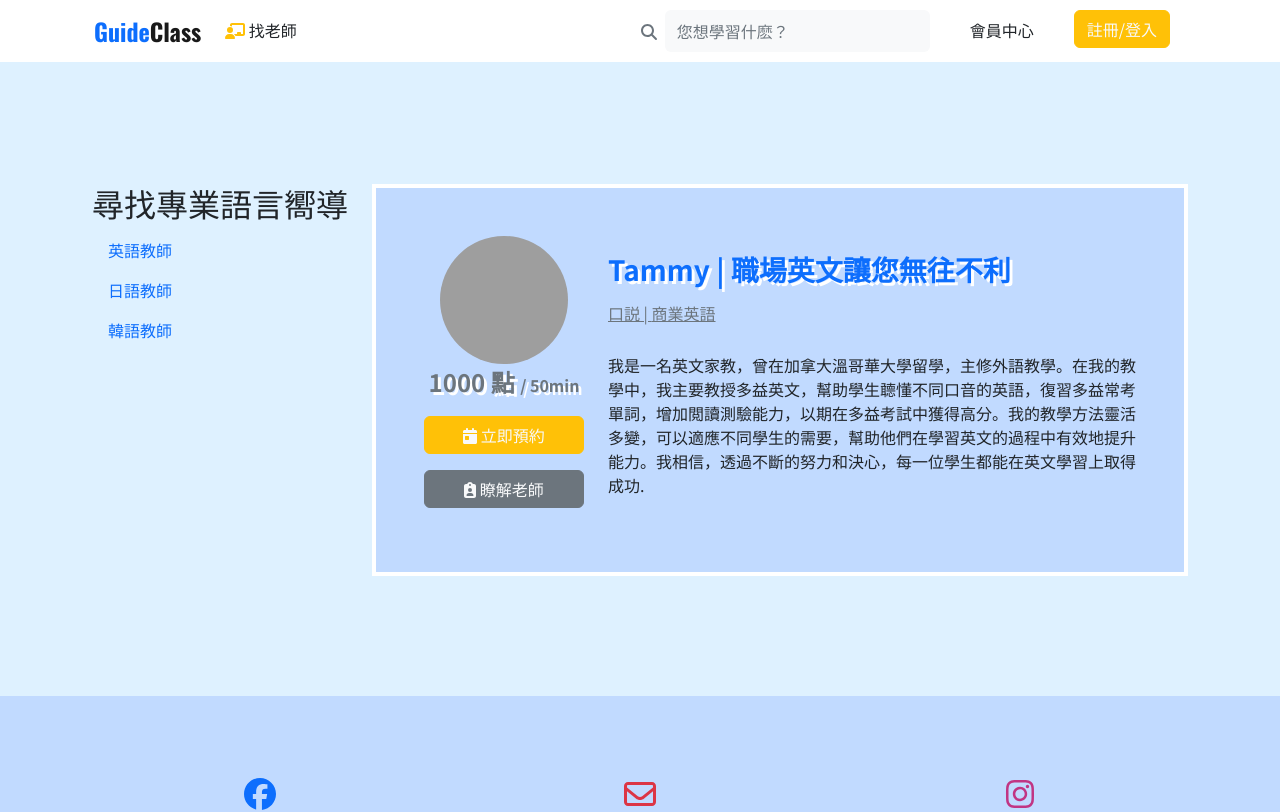
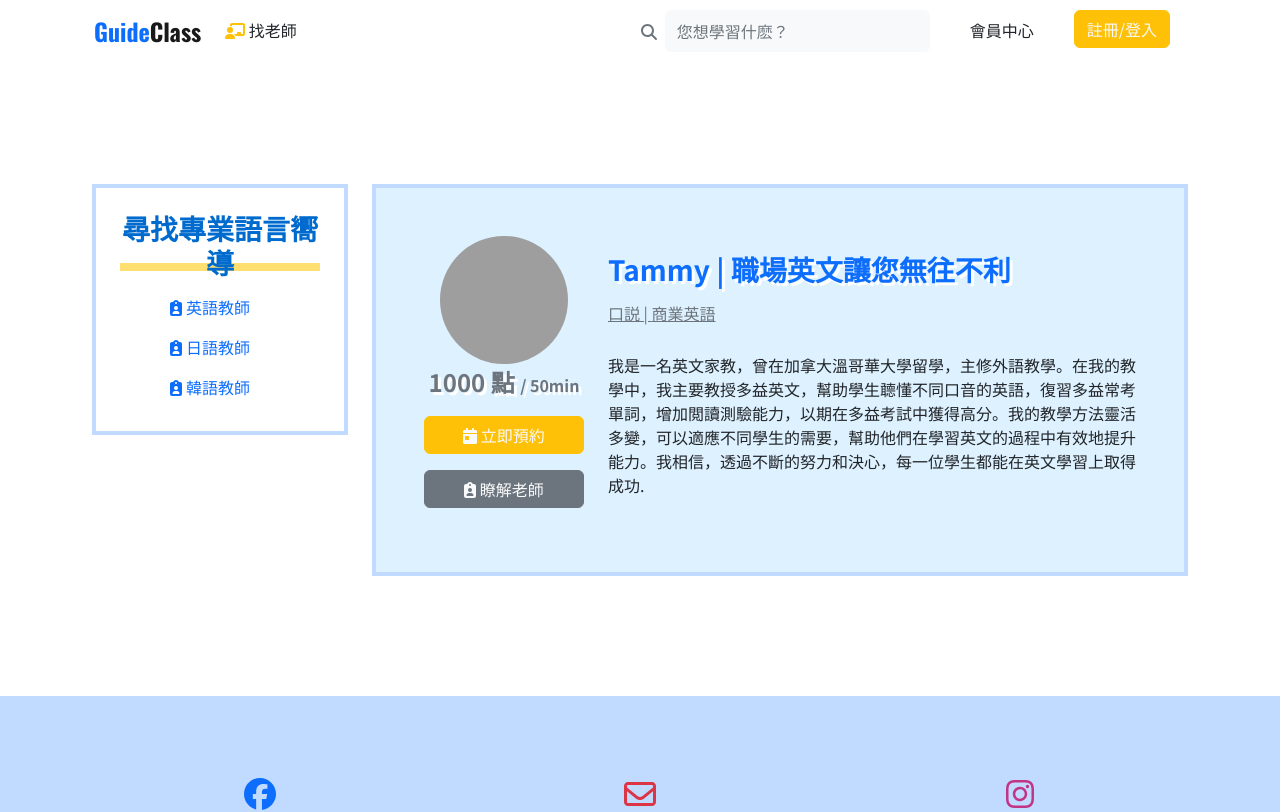
Before and after one commit to chilinglee/GuideClass, a Nuxt app: page /teacher in a window 1280 px wide. Shown: the top 812 px of the page. Built offline with nearby package versions, Linux system fonts and the light colour scheme; grey boxes are pictures that could not be loaded.

Commit message:
feat: teacher browse sidebar UI

```diff
--- a/assets/style/main.css
+++ b/assets/style/main.css
@@ -214,11 +214,25 @@ footer .icon-insta {
 }
 .teacher {
   min-height: 80vh;
-  background-color: #def1ff;
+  background-color: #fff;
+}
+.teacher .sidebar .sidebar-wrap {
+  background-color: #fff;
+  border: 4px #c1daff solid;
+  padding: 1.5rem;
+}
+.teacher .sidebar h3 {
+  color: #006bce;
+  text-align: center;
+  font-weight: 700;
+}
+.teacher .sidebar li {
+  color: #006bce;
+  text-align: center;
 }
 .teacher .teacher-info {
-  border: 4px #ffffff solid;
-  background-color: #c1daff;
+  border: 4px #c1daff solid;
+  background-color: #def1ff;
 }
 .teacher .teacher-info img {
   width: 8rem;
--- a/assets/style/pages/_teacher.scss
+++ b/assets/style/pages/_teacher.scss
@@ -1,10 +1,27 @@
 .teacher {
   min-height: 80vh;
-  background-color: $bg-light-blue;
+  background-color: #fff;
+
+  .sidebar {
+    .sidebar-wrap {
+      background-color: #fff;
+      border: 4px $bg-dark-blue solid;
+      padding: 1.5rem;
+    }
+    h3 {
+      color: $primary;
+      text-align: center;
+      font-weight: 700;
+    }
+    li {
+      color: $primary;
+      text-align: center;
+    }
+  }
 
   .teacher-info {
-    border: 4px $white solid;
-    background-color: $bg-dark-blue;
+    border: 4px $bg-dark-blue solid;
+    background-color: $bg-light-blue;
 
     img {
       width: 8rem;
--- a/pages/teacher/index.vue
+++ b/pages/teacher/index.vue
@@ -5,16 +5,31 @@
         <div class="row pt-5">
           <section class="col-3 sidebar">
             <div class="sidebar-wrap">
-              <h2 class="sidebar-title">尋找專業語言嚮導</h2>
+              <h3 class="sidebar-title underline">尋找專業語言嚮導</h3>
               <ul class="nav flex-column">
                 <li class="nav-item">
-                  <a class="nav-link" href="#">英語教師</a>
+                  <a class="nav-link" href="#"
+                    ><font-awesome-icon
+                      icon="fas fa-clipboard-user"
+                    ></font-awesome-icon>
+                    英語教師 &emsp;</a
+                  >
                 </li>
                 <li class="nav-item">
-                  <a class="nav-link" href="#">日語教師</a>
+                  <a class="nav-link" href="#"
+                    ><font-awesome-icon
+                      icon="fas fa-clipboard-user"
+                    ></font-awesome-icon>
+                    日語教師 &emsp;</a
+                  >
                 </li>
                 <li class="nav-item">
-                  <a class="nav-link" href="#">韓語教師</a>
+                  <a class="nav-link" href="#"
+                    ><font-awesome-icon
+                      icon="fas fa-clipboard-user"
+                    ></font-awesome-icon>
+                    韓語教師 &emsp;</a
+                  >
                 </li>
               </ul>
             </div>
```
Also changed, not shown: 1 other file (tests, documents, lock files or other folders).
